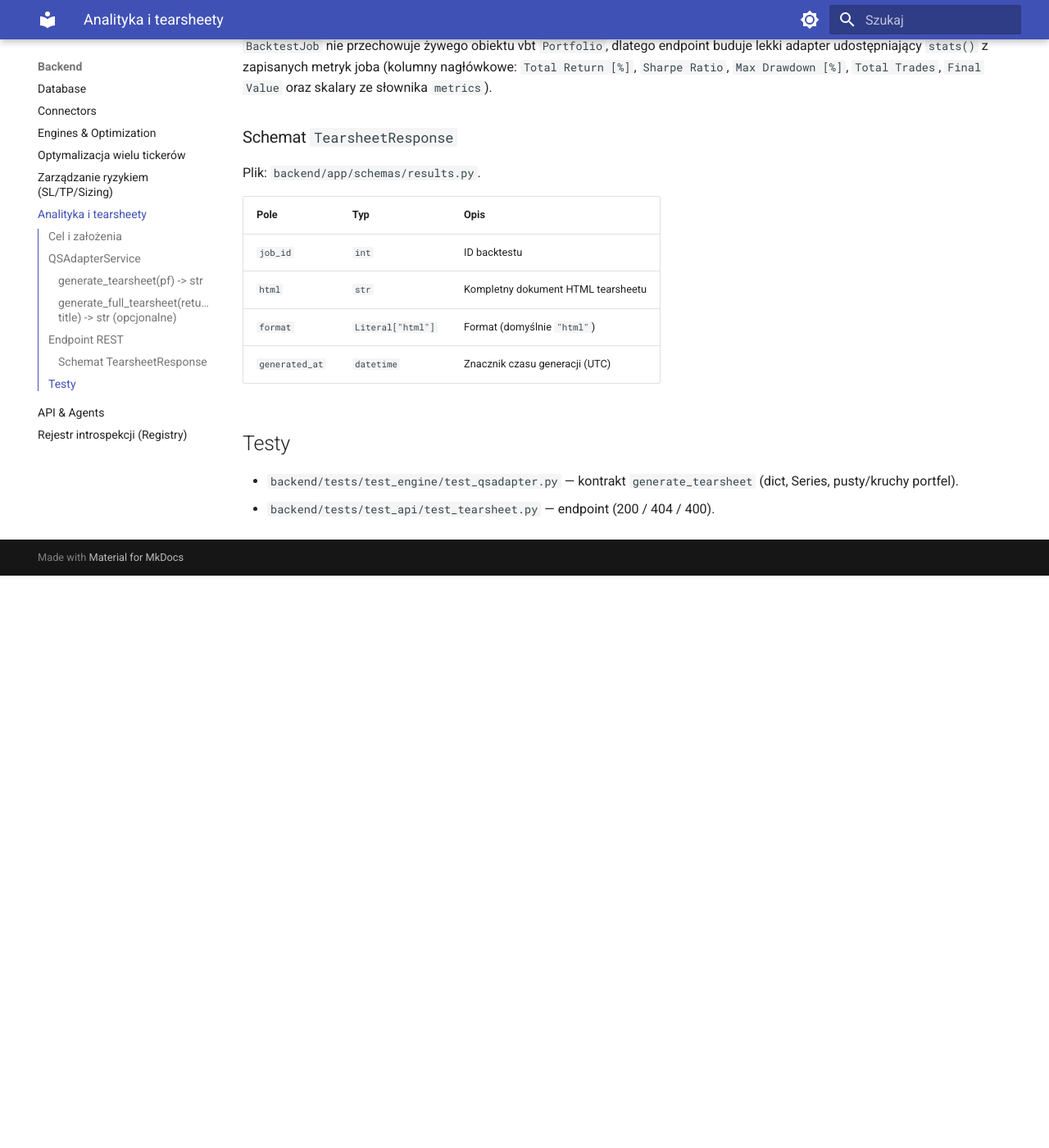
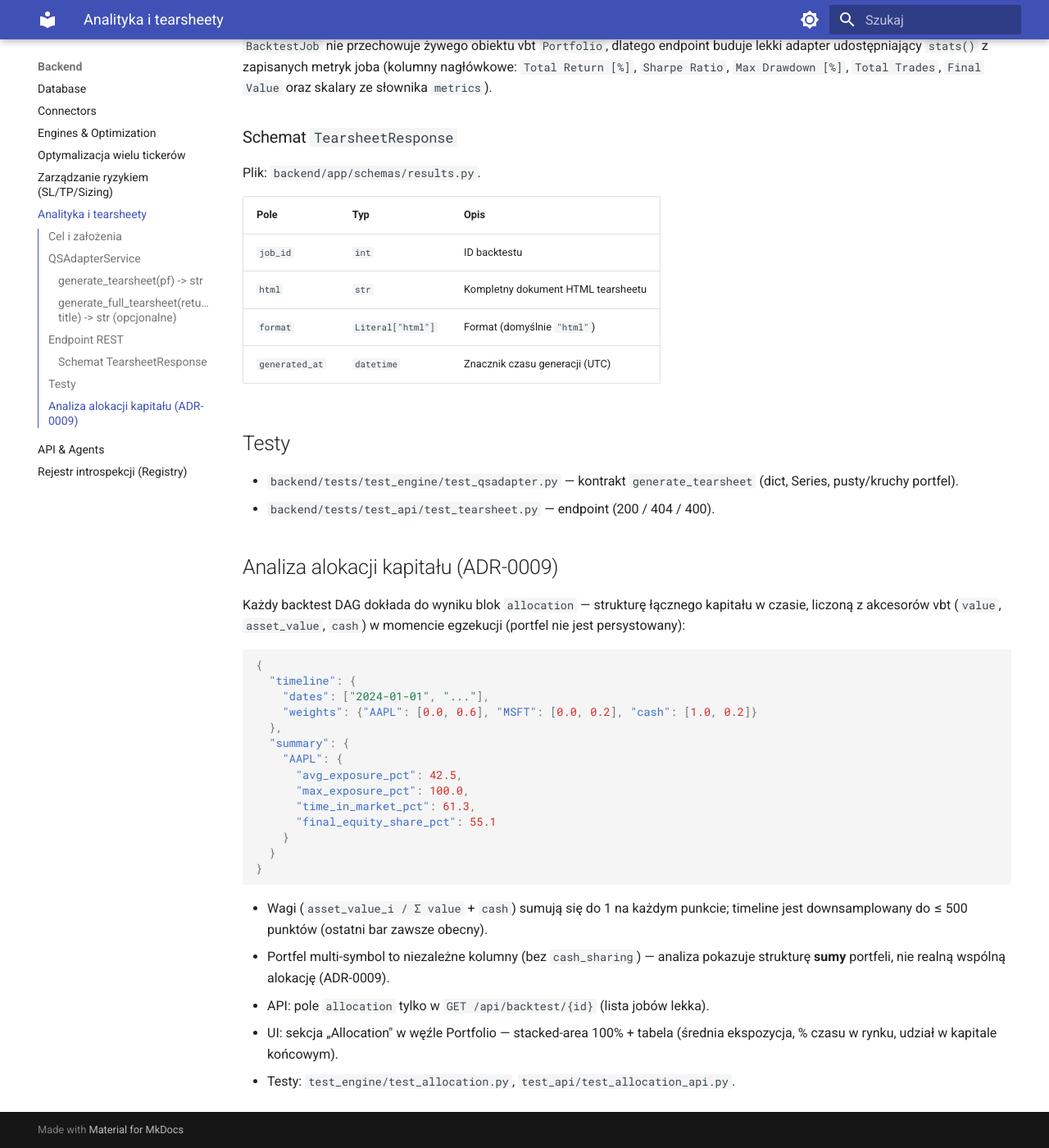
Before and after one commit to zim-jan/BlockBT__, an MkDocs documentation site: the page built from docs/backend/analytics_tearsheets.md, in a window 1280 px wide and 1400 px high, scrolled down 1360 px. Shown: the whole window at 82% size. Built offline with MkDocs 1.6.1 and Material for MkDocs 9.7.7, drawn with Linux system fonts in a browser that asks for light colours; before the commit the page ends 2062 px from its top, so only the background shows below that.

Commit message:
docs(adr): ADR-0009 capital allocation analysis; document allocation block

````diff
--- a/docs/backend/analytics_tearsheets.md
+++ b/docs/backend/analytics_tearsheets.md
@@ -72,3 +72,35 @@ Plik: `backend/app/schemas/results.py`.
 - `backend/tests/test_engine/test_qsadapter.py` — kontrakt `generate_tearsheet`
   (dict, Series, pusty/kruchy portfel).
 - `backend/tests/test_api/test_tearsheet.py` — endpoint (200 / 404 / 400).
+
+## Analiza alokacji kapitału (ADR-0009)
+
+Każdy backtest DAG dokłada do wyniku blok `allocation` — strukturę łącznego
+kapitału w czasie, liczoną z akcesorów vbt (`value`, `asset_value`, `cash`)
+w momencie egzekucji (portfel nie jest persystowany):
+
+```json
+{
+  "timeline": {
+    "dates": ["2024-01-01", "..."],
+    "weights": {"AAPL": [0.0, 0.6], "MSFT": [0.0, 0.2], "cash": [1.0, 0.2]}
+  },
+  "summary": {
+    "AAPL": {
+      "avg_exposure_pct": 42.5,
+      "max_exposure_pct": 100.0,
+      "time_in_market_pct": 61.3,
+      "final_equity_share_pct": 55.1
+    }
+  }
+}
+```
+
+- Wagi (`asset_value_i / Σ value` + `cash`) sumują się do 1 na każdym punkcie;
+  timeline jest downsamplowany do ≤ 500 punktów (ostatni bar zawsze obecny).
+- Portfel multi-symbol to niezależne kolumny (bez `cash_sharing`) — analiza
+  pokazuje strukturę **sumy** portfeli, nie realną wspólną alokację (ADR-0009).
+- API: pole `allocation` tylko w `GET /api/backtest/{id}` (lista jobów lekka).
+- UI: sekcja „Allocation" w węźle Portfolio — stacked-area 100% + tabela
+  (średnia ekspozycja, % czasu w rynku, udział w kapitale końcowym).
+- Testy: `test_engine/test_allocation.py`, `test_api/test_allocation_api.py`.
--- a/mkdocs.yml
+++ b/mkdocs.yml
@@ -68,3 +68,4 @@ nav:
       - ADR-0006 Walk-Forward Optimization: adr/0006-walk-forward-optimization.md
       - ADR-0007 Usunięcie bloku TimeShift (auto-shift): adr/0007-usuniecie-bloku-timeshift-auto-shift.md
       - ADR-0008 Parytet egzekucji optymalizatora: adr/0008-parytet-egzekucji-optymalizatora.md
+      - ADR-0009 Analiza alokacji kapitału: adr/0009-analiza-alokacji-kapitalu.md
````
Also changed, not shown: docs/adr/0009-analiza-alokacji-kapitalu.md (added, +90 -0 lines).
